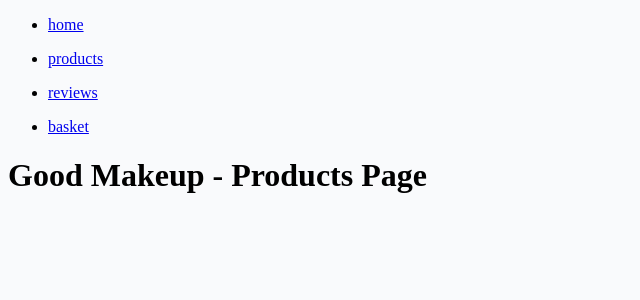
After one commit to tWilltp/project-4-fullstack, a Django app: template templates/products.html in a window 1280 px wide. The commit adds this page. Shown: the top 300 px of the page, without its empty margins (0-640 px from the left). Run offline with Django 3.2, Linux system fonts and the light colour scheme; the template is opened without the code that fills it, so the values that code supplies are empty.

Commit message:
created the product model, view, url and template. it is successfully displayed when the website is running

```diff
--- a/goodmakeup/settings.py
+++ b/goodmakeup/settings.py
@@ -30,7 +30,7 @@ SECRET_KEY = os.environ.get('SECRET_KEY')
 # SECURITY WARNING: don't run with debug turned on in production!
 DEBUG = True
 
-ALLOWED_HOSTS = ['project-4-fst.herokuapp.com', 'localhost', '8000-twilltp-project4fullsta-ik31j6zdweu.ws-eu98.gitpod.io']
+ALLOWED_HOSTS = ['project-4-fst.herokuapp.com', 'localhost', '8000-twilltp-project4fullsta-ik31j6zdweu.ws-eu99.gitpod.io']
 
 
 # Application definition
--- a/static/css/style.css
+++ b/static/css/style.css
@@ -106,6 +106,26 @@ body {
     color: lightgray;
 }
 
+.product-link {
+    text-decoration: none;
+    color: #445261;
+}
+
+.product-link:hover,
+.product-link {
+    color: #E84610;
+}
+
+.product-title {
+    margin-top: 20%;
+    margin-left: 5%;
+}
+
+.product-subtitle {
+    margin-left: 5%;
+    color: lightgray;
+}
+
 .btn-signup {
     background-color: #23BBBB;
     color: #fff;
--- a/templates/base.html
+++ b/templates/base.html
@@ -27,7 +27,7 @@
                 </a>
             </li>
             <li>
-                <a href="#">
+                <a href="{% url 'products' %}">
                     <p>products</p>
                 </a>
             </li>
--- /dev/null
+++ b/templates/products.html
@@ -0,0 +1,36 @@
+{% extends "base.html" %}
+
+{% block content %}
+
+<h1>Good Makeup - Products Page</h1>
+
+<div class="container-fluid">
+    <div class="row">
+        <div class="col-12 mt-3 left">
+            <div class="row">
+                {% for products in products_list %}
+                    <div class="col-md-4">
+                        <div class="card mb-4">
+                            <div class="card-body">
+                                <a href="#" class="product-link">
+                                    <h2 class="card-title">{{ products.title }}</h2>
+                                    <p class="card-text">{{ products.excerpt }}</p>
+                                </a>
+                                <hr>
+                                <p class="card-text text-muted h6">{{ products.created_on }}
+                                    <i class="far fa-heart">{{ products.number_of_likes }}</i>
+                                </p>
+                            </div>
+                        </div>
+                    </div>
+                {% if forloop.counter|divisibleby:3 %}
+            </div>
+            <div class="row">
+                {% endif %}
+                {% endfor %}
+            </div>
+        </div>
+    </div>
+</div>
+
+{% endblock %}
--- a/website/urls.py
+++ b/website/urls.py
@@ -4,4 +4,5 @@ from django.urls import include, path
 urlpatterns = [
     path('', views.home_view, name='home'),
     path('templates/', views.ReviewsList.as_view(), name='reviews'),
+    path('templates/', views.ProductsList.as_view(), name='products'),
 ]
```
Also changed, not shown: website/admin.py (+11 -1 lines), website/models.py (+22 -2 lines), website/views.py (+8 -1 lines), website/migrations/0002_products.py (added).
